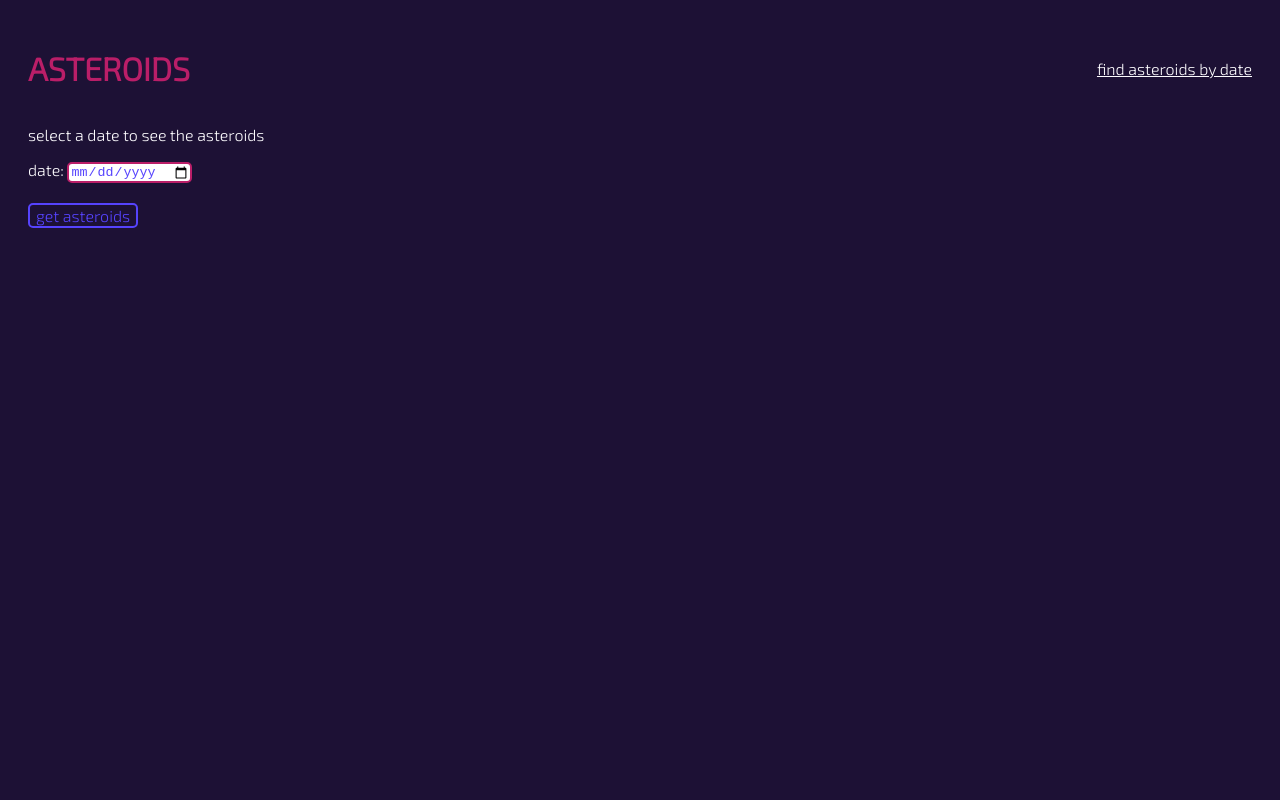
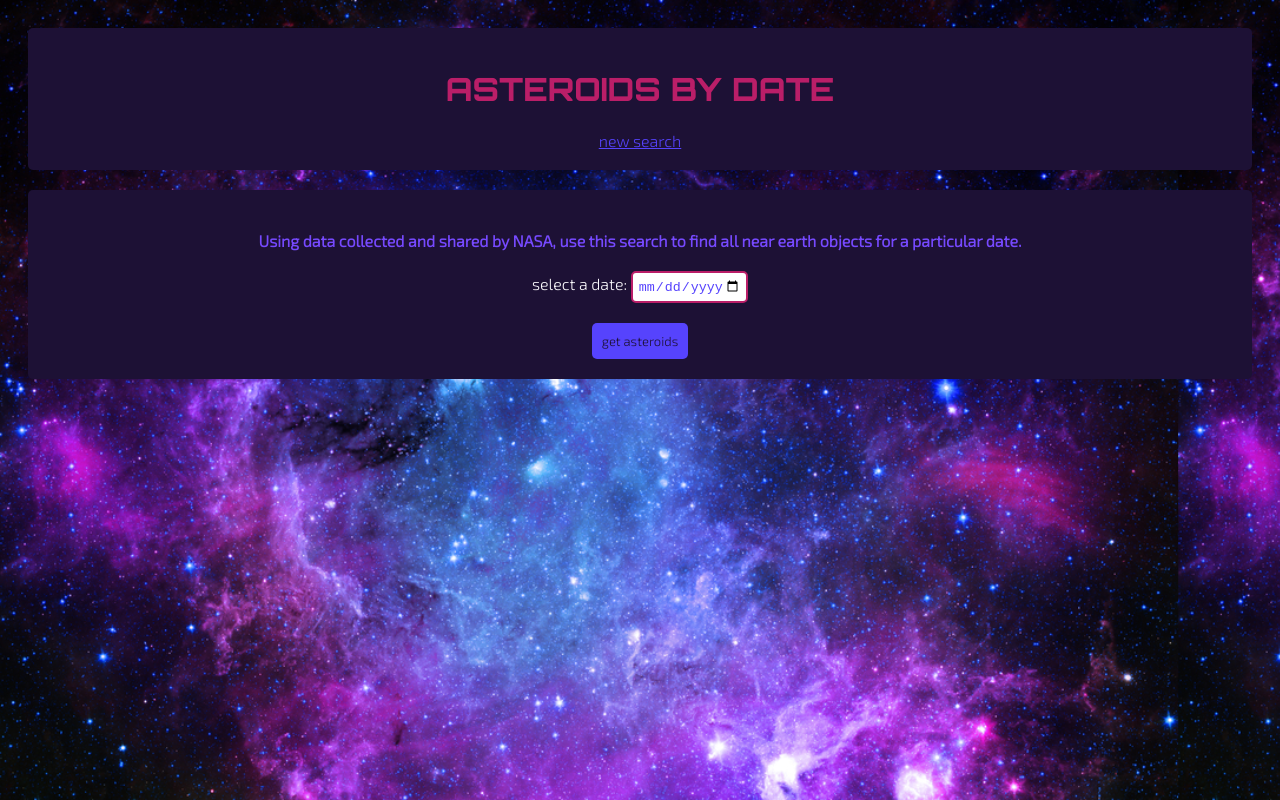
Before and after one commit to HMelesi/asteroid-app, an Angular app: page /dateselect in a window 1280 px wide. Built offline with nearby package versions, Linux system fonts and the light colour scheme.

Commit message:
styling and form changes

```diff
--- a/src/app/app-routing.module.ts
+++ b/src/app/app-routing.module.ts
@@ -7,7 +7,10 @@ import { DateInputComponent } from './date-input/date-input.component';
 const routes: Routes = [
   { path: '', redirectTo: '/dateselect', pathMatch: 'full' },
   { path: 'dateselect', component: DateInputComponent },
-  { path: 'asteroids/:date', component: AsteroidsComponent },
+  {
+    path: 'asteroids/:date',
+    component: AsteroidsComponent,
+  },
   { path: 'detail/:id', component: AsteroidDetailComponent },
 ];
 
--- a/src/app/app.component.html
+++ b/src/app/app.component.html
@@ -1,19 +1,24 @@
 <link
   href="https://fonts.googleapis.com/css2?family=Exo+2:wght@300&display=swap"
+  rel="stylesheet"
+/>
+<link
+  href="https://fonts.googleapis.com/css2?family=Orbitron:wght@800&display=swap"
   rel="stylesheet"
 />
 
 <div class="content" role="main">
   <div class="header">
     <header>
-      <h1 class="title">ASTEROIDS</h1>
+      <h1 class="title">ASTEROIDS BY DATE</h1>
     </header>
     <nav>
-      <a class="link__white" routerLink="/dateselect" routerLinkActive="active"
-        >find asteroids by date</a
+      <a class="link__blue" routerLink="/dateselect" routerLinkActive="active"
+        >new search</a
       >
     </nav>
   </div>
-
-  <router-outlet></router-outlet>
+  <div class="routes">
+    <router-outlet></router-outlet>
+  </div>
 </div>
--- a/src/app/app.module.ts
+++ b/src/app/app.module.ts
@@ -7,9 +7,10 @@ import { FormsModule } from '@angular/forms';
 import { AsteroidsComponent } from './asteroids/asteroids.component';
 import { AsteroidDetailComponent } from './asteroid-detail/asteroid-detail.component';
 import { DateInputComponent } from './date-input/date-input.component';
+import { LoadingComponent } from './loading/loading.component';
 
 @NgModule({
-  declarations: [AppComponent, AsteroidsComponent, AsteroidDetailComponent, DateInputComponent],
+  declarations: [AppComponent, AsteroidsComponent, AsteroidDetailComponent, DateInputComponent, LoadingComponent],
   imports: [BrowserModule, AppRoutingModule, HttpClientModule, FormsModule],
   providers: [],
   bootstrap: [AppComponent],
--- a/src/app/asteroid-detail/asteroid-detail.component.html
+++ b/src/app/asteroid-detail/asteroid-detail.component.html
@@ -1,21 +1,32 @@
 <div *ngIf="asteroidDetail">
   <button (click)="goBack()">back to list</button>
-  <h2 class="name">{{ asteroidDetail.name }}</h2>
-  <h4>Absolute magnitude: {{ asteroidDetail.absolute_magnitude_h }}H</h4>
+  <h2 class="name title">{{ asteroidDetail.name }}</h2>
+  <h4>Absolute magnitude:</h4>
+  <h5>{{ asteroidDetail.absolute_magnitude_h }}H</h5>
   <h4>
-    Estimated diameter (miles): <br /><br />
-    minimum: {{ asteroidDetail.estimated_diameter.miles.estimated_diameter_min
-    }}<br />
-    maximum:
-    {{ asteroidDetail.estimated_diameter.miles.estimated_diameter_max }}
+    Estimated diameter:
   </h4>
+  <h5>
+    {{
+      asteroidDetail.estimated_diameter.miles.estimated_diameter_min | number
+    }}
+    -
+    {{
+      asteroidDetail.estimated_diameter.miles.estimated_diameter_max | number
+    }}
+    miles
+  </h5>
   <h4>
     Potentially hazardous:
+  </h4>
+  <h5>
     {{ asteroidDetail.is_potentially_hazardous_asteroid }}
-  </h4>
-  <h4>Sentry object: {{ asteroidDetail.is_sentry_object }}</h4>
-
-  <h3 class="name">Close approach history:</h3>
+  </h5>
+  <h4>Sentry object:</h4>
+  <h5>
+    {{ asteroidDetail.is_sentry_object }}
+  </h5>
+  <h3 class="name title">Close approach history:</h3>
   <p>
     {{ asteroidDetail.name }} has been observed
     {{ asteroidDetail.close_approach_data.length | number }} times
@@ -30,7 +41,12 @@
         per hour
       </p>
       <p>Date: {{ approach.close_approach_date_full | date }}</p>
-      <p></p>
+      <a
+        class="link__blue"
+        routerLink="/asteroids/{{ approach.close_approach_date }}"
+        >see all asteroids on this date</a
+      >
     </li>
   </ul>
 </div>
+<div *ngIf="!asteroidDetail"><app-loading></app-loading></div>
--- a/src/app/asteroids/asteroids.component.html
+++ b/src/app/asteroids/asteroids.component.html
@@ -6,14 +6,16 @@
   <p>Click on the asteroid name to find out more</p>
   <ul>
     <li *ngFor="let neo of asteroidList">
-      <a class="link__pink" routerLink="/detail/{{ neo.id }}">
+      <a class="link__pink title" routerLink="/detail/{{ neo.id }}">
         <p>
           {{ neo.name }}
         </p>
       </a>
       <p>
-        {{ neo.close_approach_data[0].miss_distance.miles }} miles from earth
+        {{ neo.close_approach_data[0].miss_distance.miles | number }} miles from
+        earth
       </p>
     </li>
   </ul>
 </div>
+<div *ngIf="!asteroidData"><app-loading></app-loading></div>
--- a/src/app/date-input/date-input.component.css
+++ b/src/app/date-input/date-input.component.css
@@ -10,7 +10,7 @@
 .dateinput {
   display: flex;
   flex-direction: column;
-  align-items: flex-start;
+  align-items: center;
 }
 
 .dateinput__field {
@@ -20,5 +20,6 @@
 .dateinput__field__date {
   color: var(--color--blue);
   border: var(--color--pink) solid 2px;
+  padding: 5px;
   border-radius: 5px;
 }
--- a/src/app/date-input/date-input.component.html
+++ b/src/app/date-input/date-input.component.html
@@ -1,8 +1,16 @@
-<p>select a date to see the asteroids</p>
-<div class="dateinput">
+<h4>
+  Using data collected and shared by NASA, use this search to find all near
+  earth objects for a particular date.
+</h4>
+<div class="dateinput center">
   <label class="dateinput__field"
-    >date:
-    <input class="dateinput__field__date" [(ngModel)]="date" type="date" />
+    >select a date:
+    <input
+      class="dateinput__field__date"
+      [(ngModel)]="date"
+      type="date"
+      max="{{ todaysDate }}"
+    />
   </label>
-  <button routerLink="/asteroids/{{ date }}">get asteroids</button>
+  <button (click)="buttonClick()">get asteroids</button>
 </div>
--- a/src/app/date-input/date-input.component.ts
+++ b/src/app/date-input/date-input.component.ts
@@ -1,4 +1,5 @@
 import { Component, OnInit } from '@angular/core';
+import { Router } from '@angular/router';
 
 @Component({
   selector: 'app-date-input',
@@ -6,9 +7,42 @@ import { Component, OnInit } from '@angular/core';
   styleUrls: ['./date-input.component.css'],
 })
 export class DateInputComponent implements OnInit {
-  date: String;
+  getToday = () => {
+    var today = new Date();
+    var dd = today.getDate();
+    var mm = today.getMonth() + 1;
+    var yyyy = today.getFullYear();
+    var ddd;
+    var mmm;
+    var todayString;
 
-  constructor() {}
+    if (dd < 10) {
+      ddd = '0' + dd;
+    } else {
+      ddd = dd;
+    }
+    if (mm < 10) {
+      mmm = '0' + mm;
+    } else {
+      mmm = mm;
+    }
+
+    todayString = yyyy + '-' + mmm + '-' + ddd;
+    return todayString;
+  };
+
+  date: string;
+  todaysDate: string = this.getToday();
+
+  constructor(private router: Router) {}
 
   ngOnInit(): void {}
+
+  public buttonClick() {
+    if (this.date === undefined) {
+      alert('please select a date');
+    } else {
+      this.router.navigateByUrl(`/asteroids/${this.date}`);
+    }
+  }
 }
--- /dev/null
+++ b/src/app/loading/loading.component.html
@@ -0,0 +1,3 @@
+<h2 class="title">
+  loading...
+</h2>
--- /dev/null
+++ b/src/app/loading/loading.component.ts
@@ -0,0 +1,15 @@
+import { Component, OnInit } from '@angular/core';
+
+@Component({
+  selector: 'app-loading',
+  templateUrl: './loading.component.html',
+  styleUrls: ['./loading.component.css']
+})
+export class LoadingComponent implements OnInit {
+
+  constructor() { }
+
+  ngOnInit(): void {
+  }
+
+}
--- a/src/styles.css
+++ b/src/styles.css
@@ -10,7 +10,9 @@
 }
 
 body {
-  background-color: var(--color--darkest);
+  background-color: var(--color--dark);
+  background-image: url("space.jpg");
+  background-size: auto 100vh;
 }
 
 .content {
@@ -21,9 +23,27 @@ body {
 
 .header {
   display: flex;
-  flex-direction: row;
+  flex-direction: column;
   justify-content: space-between;
   align-items: center;
+  background-color: var(--color--darkest);
+  padding: 20px;
+  text-align: center;
+  border-radius: 5px;
+}
+
+.routes {
+  display: flex;
+  flex-direction: column;
+  background-color: var(--color--darkest);
+  padding: 20px;
+  margin-top: 20px;
+  border-radius: 5px;
+  text-align: center;
+}
+
+.center {
+  text-align: center;
 }
 
 .link__white {
@@ -34,17 +54,31 @@ body {
   color: var(--color--light);
 }
 
+.link__blue {
+  color: var(--color--blue);
+}
+
+.link__blue:visited {
+  color: var(--color--blue);
+}
+
 .title {
   color: var(--color--pink);
+  font-family: "Orbitron", sans-serif;
+}
+
+h4 {
+  color: var(--color--lilac);
 }
 
 button {
-  background-color: transparent;
-  color: var(--color--blue);
-  border: var(--color--blue) solid 2px;
+  background-color: var(--color--blue);
+  color: var(--color--darkest);
+  border: none;
   border-radius: 5px;
   font-family: "Exo 2", sans-serif;
-  font-size: medium;
+  font-size: small;
+  padding: 10px;
 }
 
 ul {
```
Also changed, not shown: src/app/loading/loading.component.css (added), src/space.jpg (added), 1 other file (tests, documents, lock files or other folders).
